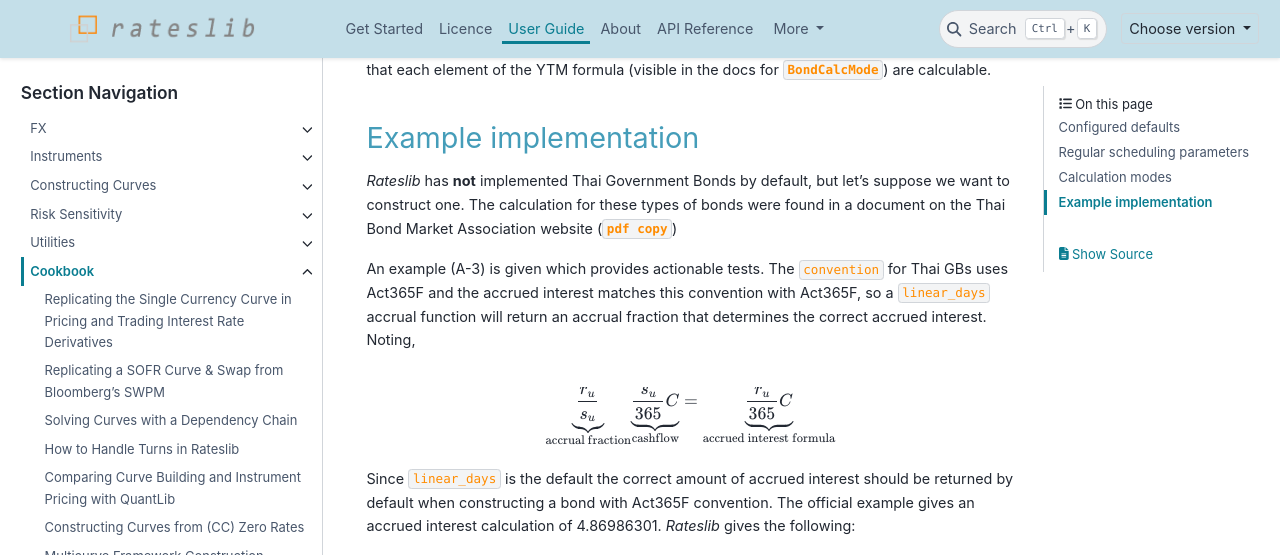
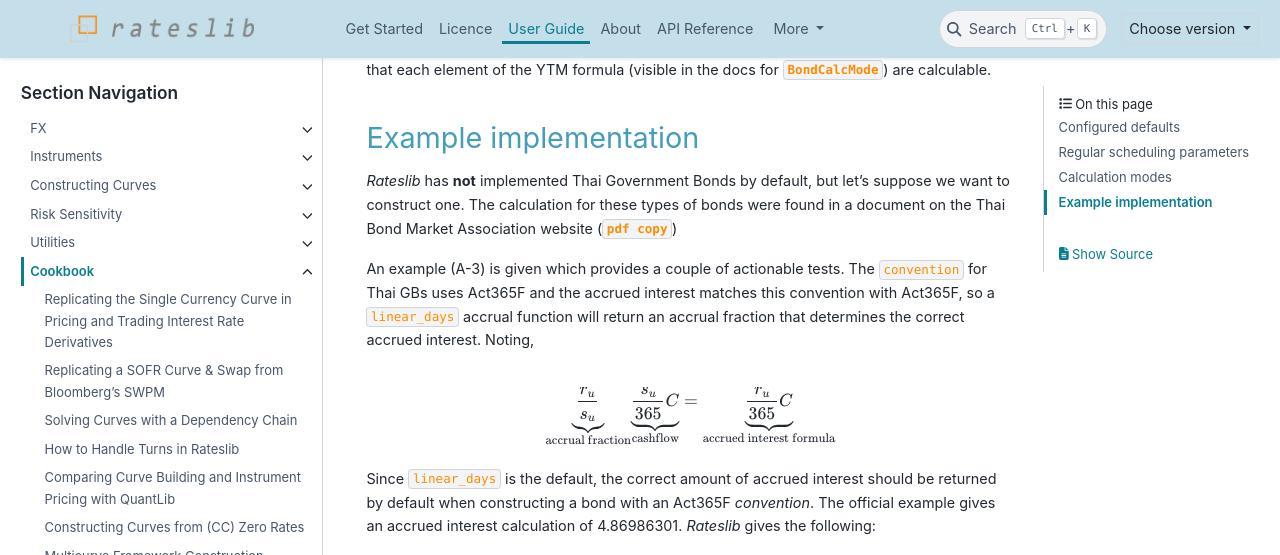
Before and after one commit to attack68/rateslib, a Sphinx documentation site: the page built from docs/source/z_bond_conventions.rst, in a window 1280 px wide and 1400 px high, scrolled down 2197 px. Shown: the top 555 px of the window. Built offline with Sphinx 7.4.7 and the PyData theme 0.15.4, drawn with Linux system fonts in a browser that asks for light colours; comment, search, counter and statistics services are not loaded; some of the changed text lies outside the part shown; grey boxes are pictures that could not be loaded.

Commit message:
DOC: edits

```diff
--- a/docs/source/x_mutability.rst
+++ b/docs/source/x_mutability.rst
@@ -19,14 +19,15 @@ to allow the types of mutations users will typically want to perform.
 Mutable by update
 ******************
 
-There are four key objects with *update* methods, and defined as being *mutable by update*.
+There are the following key objects with *update* methods, and defined as being *mutable by update*.
 
 - :class:`~rateslib.curves.Curve`
 - :class:`~rateslib.curves.LineCurve`
 - :class:`~rateslib.fx_volatility.FXDeltaVolSmile`
+- :class:`~rateslib.fx_volatility.FXSabrSmile`
 - :class:`~rateslib.fx.FXRates`
 
-The first three of these are designed to be directly mutated by a :class:`~rateslib.solver.Solver`.
+The first four of these are designed to be directly mutated by a :class:`~rateslib.solver.Solver`.
 This means that the *Solver* will overwrite the objects' values with its own updates.
 The *Solver's* updates will also utilise AD and the variables associated with the *Solver*,
 meaning it will destroy any user input *variables* when it runs an *iteration*.
@@ -50,6 +51,7 @@ for *mutable by update* objects, or in the case of the latter are derived from a
 - :class:`~rateslib.curves.CompositeCurve`
 - :class:`~rateslib.curves.MultiCsaCurve`
 - :class:`~rateslib.fx_volatility.FXDeltaVolSurface`
+- :class:`~rateslib.fx_volatility.FXSabrSurface`
 - :class:`~rateslib.fx.FXForwards`
 - :class:`~rateslib.curves.ProxyCurve`
 
--- a/docs/source/z_bond_conventions.rst
+++ b/docs/source/z_bond_conventions.rst
@@ -116,7 +116,8 @@ Example implementation
 construct one. The calculation for these types of bonds were found in a document on the Thai
 Bond Market Association website (:download:`pdf copy <_static/thai_standard_formula.pdf>`)
 
-An example (A-3) is given which provides actionable tests. The ``convention`` for Thai GBs uses
+An example (A-3) is given which provides a couple of actionable tests.
+The ``convention`` for Thai GBs uses
 Act365F and the accrued interest matches this convention with Act365F, so a ``linear_days`` accrual
 function will return an accrual fraction that determines the correct accrued interest. Noting,
 
@@ -124,8 +125,8 @@ function will return an accrual fraction that determines the correct accrued int
 
    \underbrace{\frac{r_u}{s_u}}_{\text{accrual fraction}} \underbrace{\frac{s_u}{365} C}_{\text{cashflow}} = \underbrace{\frac{r_u}{365} C}_{\text{accrued interest formula}}
 
-Since ``linear_days`` is the default the correct amount of accrued interest should be returned
-by default when constructing a bond with Act365F convention. The official example
+Since ``linear_days`` is the default, the correct amount of accrued interest should be returned
+by default when constructing a bond with an Act365F *convention*. The official example
 gives an accrued interest calculation of 4.86986301. *Rateslib* gives the following:
 
 .. ipython:: python
```
Also changed, not shown: other parts of docs/source/z_bond_conventions.rst (+11 -5 lines), 1 other file.
